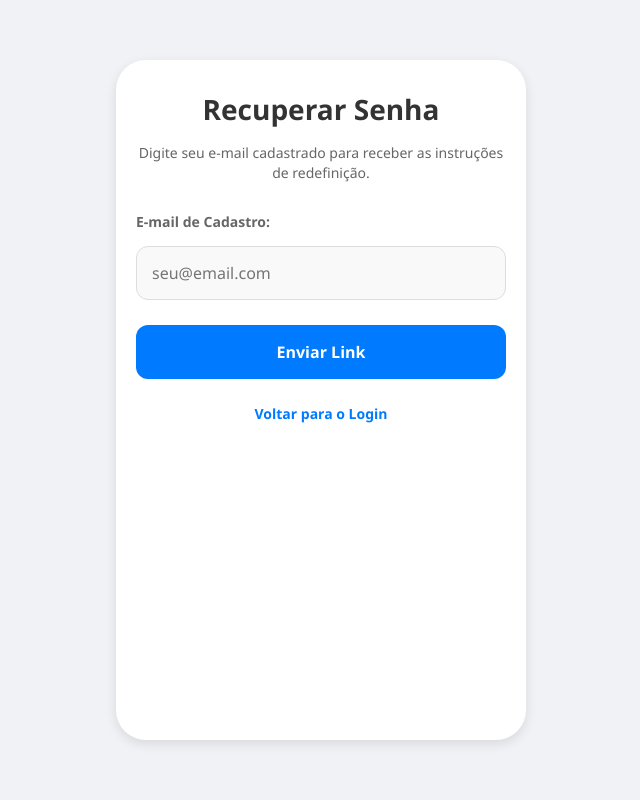
After one commit to evieKelly/Desenvolvimento-de-APP, a Flask app: page /recuperar-senha in a window 1280 px wide. The commit adds this page. Shown: the whole page, without its empty margins (319-959 px from the left). Run offline with Flask 3, Linux system fonts and the light colour scheme.

Commit message:
Kelly: Atualizado o login

```diff
--- a/app.py
+++ b/app.py
@@ -17,6 +17,12 @@ def index():
 def cadastro():
     return render_template('cadastro.html')
 
+# RESPONSÁVEL: Kelly
+# TELA: Recuperação de Senha
+@app.route('/recuperar-senha')
+def recuperar_senha():
+    return render_template('recuperar_senha.html')
+
 # RESPONSÁVEL: Luiz
 # TELA: Tela Inicial
 @app.route('/tela-inicial')
@@ -28,8 +34,6 @@ def tela_inicial():
 @app.route('/contatos')
 def contatos():
     return render_template('contatos.html')
-
-
 
 
 # RESPONSÁVEL: AManda
--- /dev/null
+++ b/static/css/recuperar_senha.css
@@ -0,0 +1,60 @@
+
+h2 {
+    color: #333;
+    margin-bottom: 15px;
+    font-size: 28px;
+    text-align: center;
+}
+
+.instrucao {
+    text-align: center;
+    color: #666;
+    font-size: 14px;
+    margin-bottom: 30px;
+    line-height: 1.4;
+}
+
+form {
+    display: flex;
+    flex-direction: column;
+    gap: 15px;
+}
+
+label {
+    font-size: 14px;
+    color: #666;
+    font-weight: 600;
+}
+
+input {
+    padding: 15px;
+    border: 1px solid #ddd;
+    border-radius: 12px;
+    font-size: 16px;
+    background-color: #f9f9f9;
+    outline: none;
+}
+
+button {
+    margin-top: 10px;
+    padding: 16px;
+    background-color: #007bff;
+    color: white;
+    border: none;
+    border-radius: 12px;
+    font-size: 16px;
+    font-weight: bold;
+    cursor: pointer;
+}
+
+.link-voltar {
+    text-align: center;
+    margin-top: 25px;
+    font-size: 14px;
+}
+
+.link-voltar a {
+    color: #007bff;
+    text-decoration: none;
+    font-weight: bold;
+}
--- /dev/null
+++ b/templates/recuperar_senha.html
@@ -0,0 +1,31 @@
+<!DOCTYPE html>
+<html lang="pt-br">
+<head>
+    <meta charset="UTF-8">
+    <meta name="viewport" content="width=device-width, initial-scale=1.0, maximum-scale=1.0, user-scalable=no">
+    <title>Ánimo - Recuperar Senha</title>
+
+    <link rel="stylesheet" href="{{ url_for('static', filename='css/global.css') }}">
+
+    <link rel="stylesheet" href="{{ url_for('static', filename='css/recuperar_senha.css') }}">
+</head>
+<body>
+    <div class="app-container">
+
+        <h2>Recuperar Senha</h2>
+        <p class="instrucao">
+            Digite seu e-mail cadastrado para receber as instruções de redefinição.
+        </p>
+
+        <form>
+            <label>E-mail de Cadastro:</label>
+            <input type="email" required placeholder="seu@email.com">
+
+            <button type="submit">Enviar Link</button>
+        </form>
+
+        <p class="link-voltar"><a href="{{ url_for('index') }}">Voltar para o Login</a></p>
+
+    </div>
+</body>
+</html>
```
Also changed, not shown: templates/index.html (+8 -4 lines).
